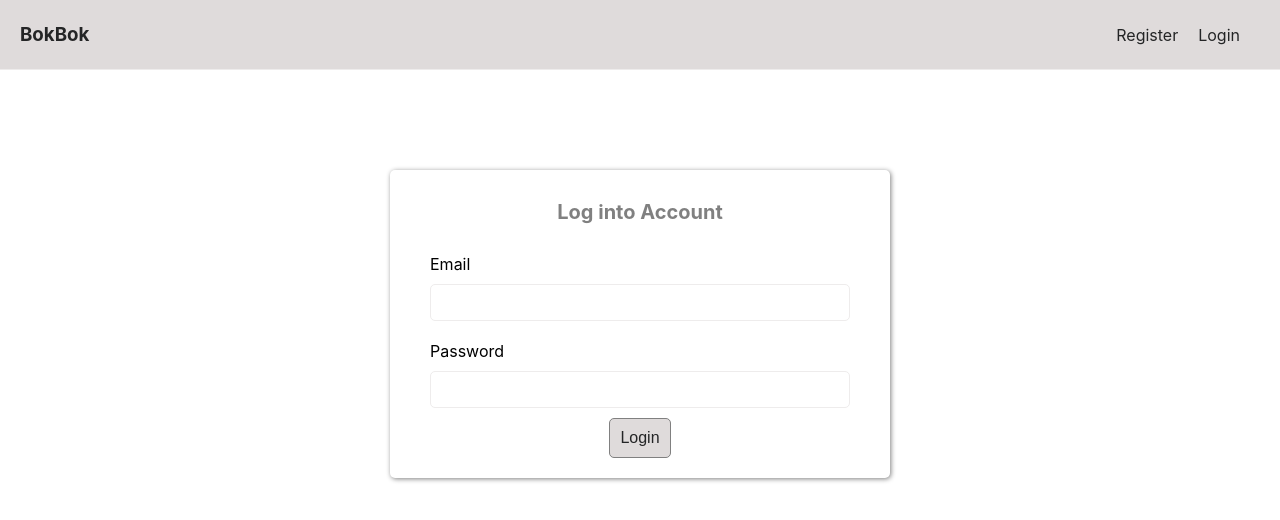
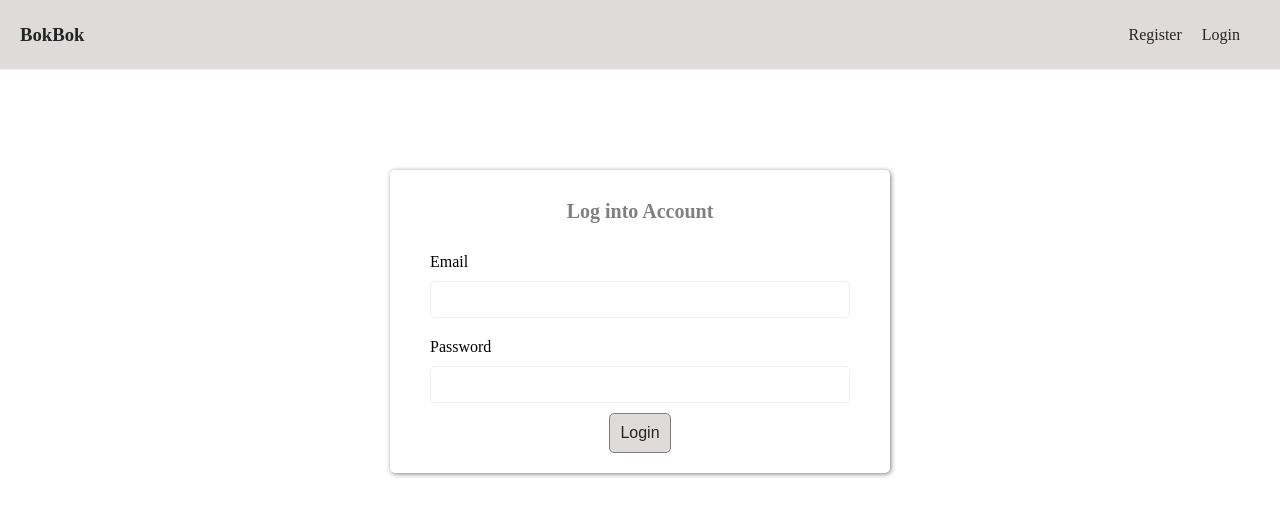
Before and after one commit to w3tsa/bokbok, a React (Create React App) app: page /login in a window 1280 px wide. Shown: the top 520 px of the page. Built offline with nearby package versions, Linux system fonts and the light colour scheme; no server answers.

Commit message:
:tada: added font family

```diff
--- a/public/index.html
+++ b/public/index.html
@@ -12,7 +12,8 @@
     <link rel="apple-touch-icon" href="%PUBLIC_URL%/logo192.png" />
 
     <link rel="manifest" href="%PUBLIC_URL%/manifest.json" />
-
+    <link rel="preconnect" href="https://fonts.googleapis.com" />
+    <link rel="preconnect" href="https://fonts.gstatic.com" crossorigin />
     <title>React App</title>
   </head>
   <body>
--- a/src/components/MessageForm.js
+++ b/src/components/MessageForm.js
@@ -20,6 +20,7 @@ function MessageForm({ handleSubmit, text, setText, setImg }) {
           placeholder="Enter message"
           value={text}
           onChange={(e) => setText(e.target.value)}
+          style={{ fontSize: "18px" }}
         />
       </div>
       <div>
--- a/src/index.css
+++ b/src/index.css
@@ -1,8 +1,7 @@
 body {
   margin: 0;
-  font-family: -apple-system, BlinkMacSystemFont, "Segoe UI", "Roboto", "Oxygen",
-    "Ubuntu", "Cantarell", "Fira Sans", "Droid Sans", "Helvetica Neue",
-    sans-serif;
+  font-family: "Playfair Display SC", serif;
+  font-family: "Shadows Into Light", cursive;
   -webkit-font-smoothing: antialiased;
   -moz-osx-font-smoothing: grayscale;
   /* background: rgb(238, 236, 236);
```
